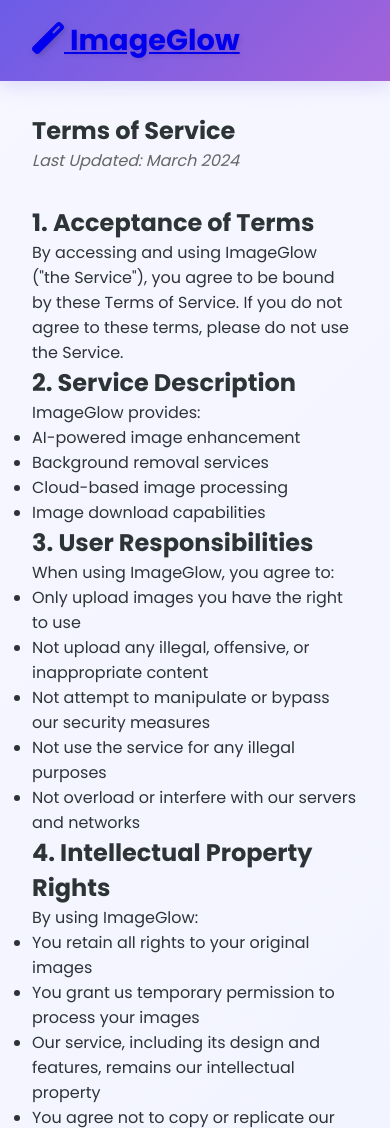
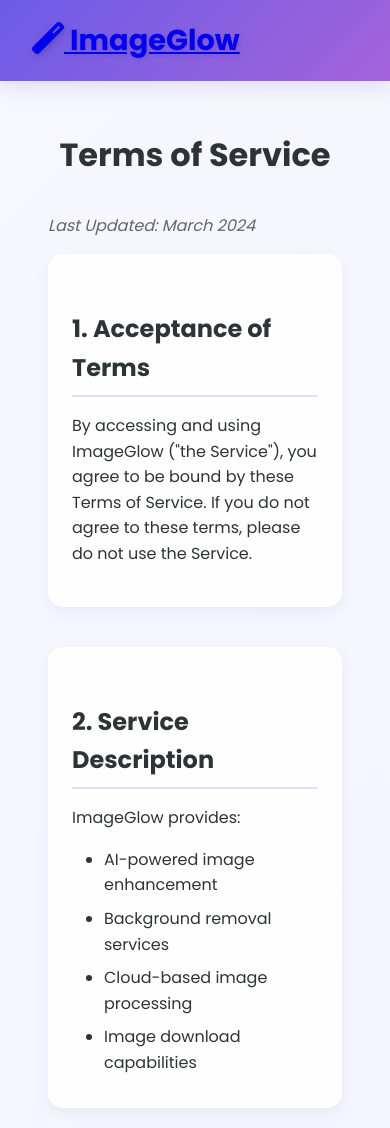
Before and after one commit to sbdipun/BG-ENHANCER, a plain HTML site: page terms.html in a window 390 px wide. Shown: the top 1128 px of the page. Drawn offline with Linux system fonts and the light colour scheme.

Commit message:
Update styles.css

```diff
--- a/styles.css
+++ b/styles.css
@@ -462,3 +462,68 @@
         grid-template-columns: 1fr;
     }
 }
+
+/* Terms of Service Specific Styles */
+.terms-content {
+    max-width: 800px;
+    margin: 0 auto;
+    padding: 2rem;
+    line-height: 1.6;
+}
+
+.terms-content h1 {
+    font-size: 2.5rem;
+    margin-bottom: 2rem;
+    color: #2d3436;
+    text-align: center;
+}
+
+.terms-content h2 {
+    font-size: 1.8rem;
+    margin: 2rem 0 1rem;
+    color: #2d3436;
+    border-bottom: 2px solid rgba(108, 92, 231, 0.2);
+    padding-bottom: 0.5rem;
+}
+
+.terms-content section {
+    margin-bottom: 2.5rem;
+    background: rgba(255, 255, 255, 0.9);
+    padding: 2rem;
+    border-radius: 15px;
+    box-shadow: 0 5px 15px rgba(0, 0, 0, 0.05);
+}
+
+.terms-content ul {
+    list-style-type: disc;
+    margin-left: 2rem;
+    margin-top: 1rem;
+}
+
+.terms-content li {
+    margin-bottom: 0.5rem;
+    line-height: 1.6;
+}
+
+.terms-content p {
+    margin-bottom: 1rem;
+}
+
+/* Responsive adjustments */
+@media (max-width: 768px) {
+    .terms-content {
+        padding: 1rem;
+    }
+
+    .terms-content h1 {
+        font-size: 2rem;
+    }
+
+    .terms-content h2 {
+        font-size: 1.5rem;
+    }
+
+    .terms-content section {
+        padding: 1.5rem;
+    }
+}
```
